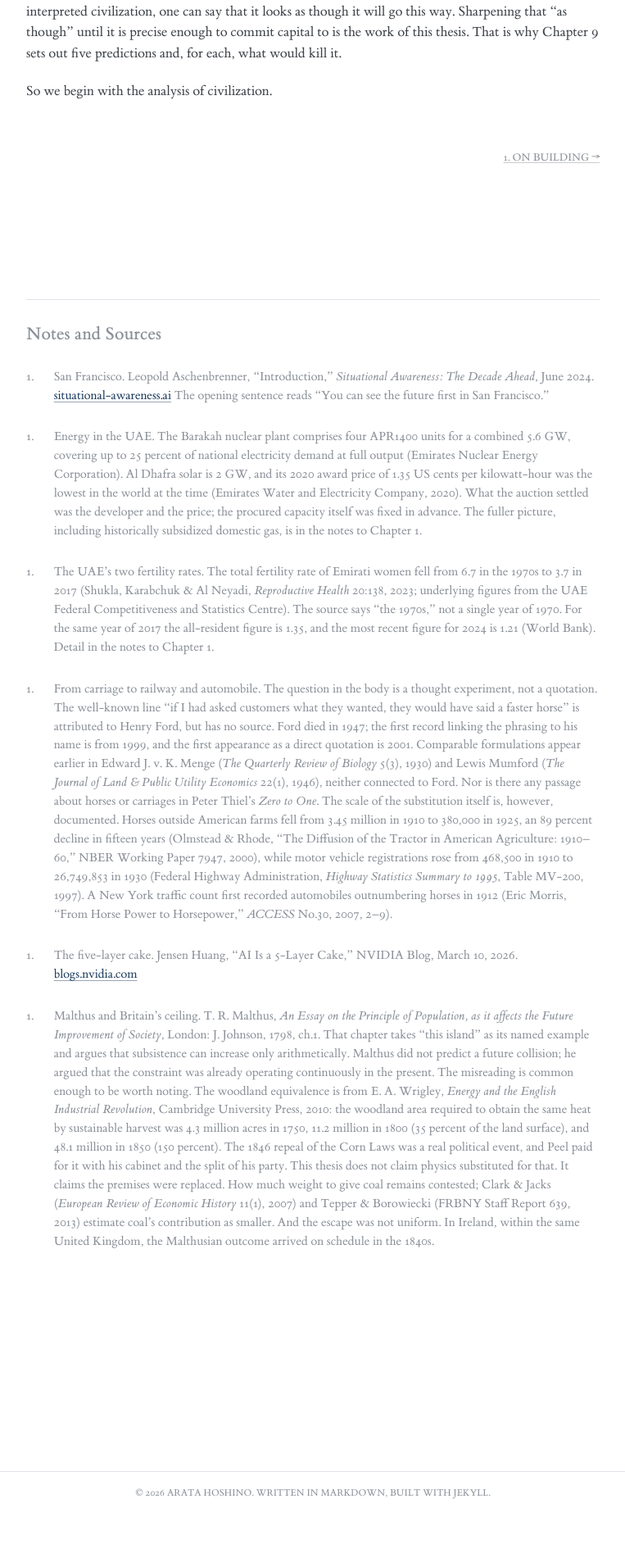
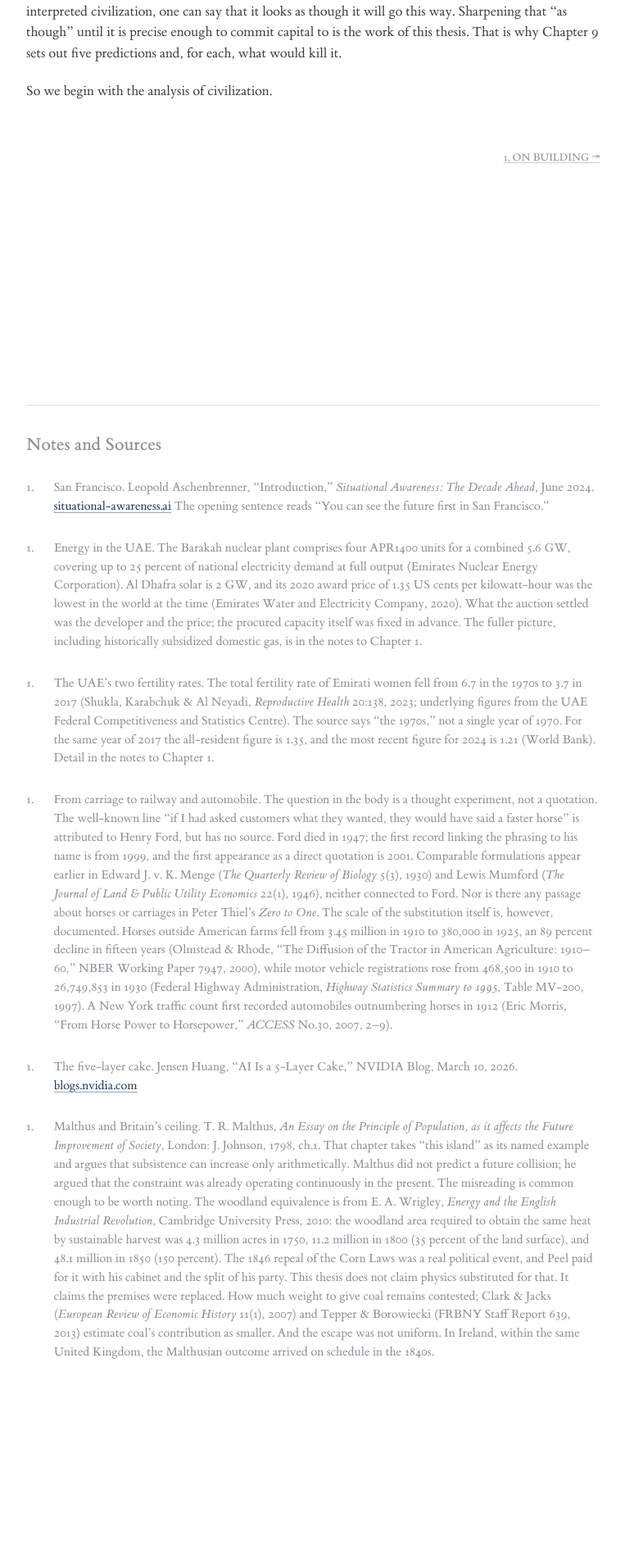
Before and after one commit to arata-hoshino/arata-hoshino.github.io, a Jekyll site: the page built from _essays/premise.md, in a window 1280 px wide. Shown: the part 4488-6400 px from the top of the page at 82% size, without its empty margins (258-1021 px from the left). Built offline with Jekyll 4.4.1, drawn with Linux system fonts in a browser that asks for light colours.

Commit message:
Let the month keep its own case, and open the apparatus out
The inscription set the whole line in capitals, which made AUG of the
month; the name carries the capitals now and the line beneath it is set
as written. In the apparatus the pager stands a good deal further from
the rule that opens the notes, and each head a little further under its
own rule.

Co-Authored-By: Claude Opus 5 <noreply@anthropic.com>

```diff
--- a/assets/css/style.css
+++ b/assets/css/style.css
@@ -742,7 +742,7 @@ main {
    is a divider rather than a break, so it stands close to the section it
    closes and keeps its air for the head below it. */
 .prose .rule-major {
-  margin: clamp(4rem, 8vw, 5.6rem) 0 clamp(1.225rem, 2.45vw, 1.75rem);
+  margin: clamp(4rem, 8vw, 5.6rem) 0 clamp(1.47rem, 2.94vw, 2.1rem);
 }
 
 .prose .rule-major + h2 {
@@ -753,7 +753,7 @@ main {
    the head of its own block and needs no space above it of its own. The
    block itself stands half again as far from the pager as prose would. */
 .apparatus-block {
-  margin-top: clamp(6.75rem, 15.75vw, 10.125rem);
+  margin-top: clamp(12.15rem, 28.35vw, 18.23rem);
 }
 
 .apparatus-block .apparatus > .rule-major:first-child {
@@ -780,12 +780,13 @@ main {
   font-family: var(--stamp);
   font-size: 0.845em;
   letter-spacing: 0.14em;
-  text-transform: uppercase;
 }
 
+/* the name is set in capitals; the date below it keeps its own case */
 .author-name {
   color: var(--ink);
   font-weight: 700;
+  text-transform: uppercase;
 }
 
 .author-role {
```
Also changed, not shown: index.md (+1 -1 lines).
